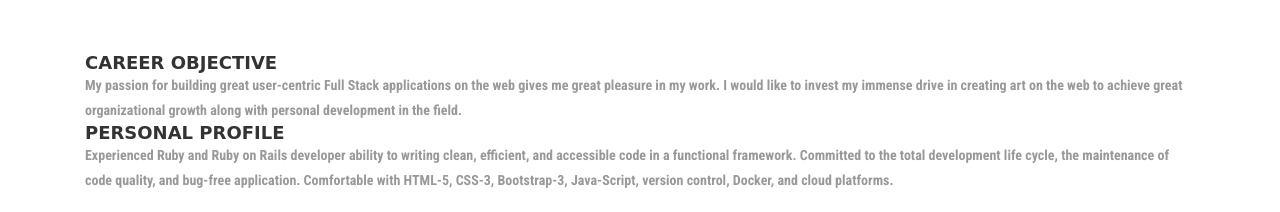
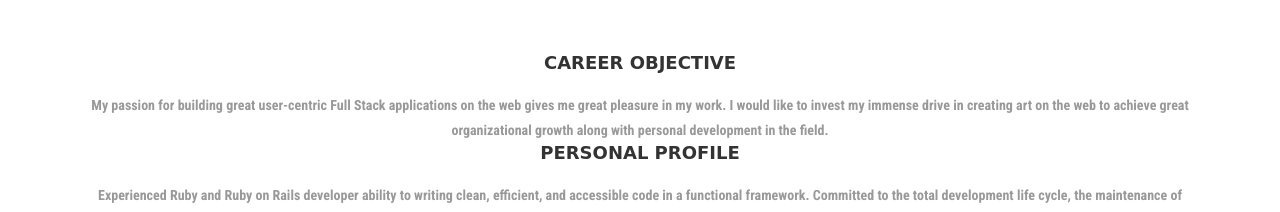
Before and after one commit to adarshkl1310/Adarsh, a plain HTML site: page index.html in a window 1280 px wide. Shown: the part 735-947 px from the top of the page. Drawn offline with Linux system fonts and the light colour scheme; a web font is replaced by a local one.

Commit message:
full update

```diff
--- a/index.html
+++ b/index.html
@@ -88,7 +88,7 @@ License URL: http://creativecommons.org/licenses/by/3.0/
 							<ul class="address-text">
 						    <li><b> </b></li>
 </br>
-					<a href="file/adarshkl.pdf" download="w3logo">
+					<a href="file/adarshkl.pdf" download="adarsh(resume)">
   <button class="btn btn-secondary bg-dark text-white">Resume</button></a>
 
   					</ul>
@@ -131,12 +131,12 @@ License URL: http://creativecommons.org/licenses/by/3.0/
 		<div class="container">
 			<h3 class="title"> About Me</h3>
 			<div class="col-md-12">
-							<h4><b>CAREER OBJECTIVE</b></h4>
-<P><b>My passion for building great user-centric Full Stack applications on the web gives me great pleasure
+							<h4 class="text-center"><b>CAREER OBJECTIVE</b></h4></br>
+<P class="text-center"><b>My passion for building great user-centric Full Stack applications on the web gives me great pleasure
 in my work. I would like to invest my immense drive in creating art on the web to achieve great
 organizational growth along with personal development in the field.</b></P>
-<h4><b>PERSONAL PROFILE</b></h4>
-<P><b>Experienced Ruby and Ruby on Rails developer ability to writing clean, efficient, and accessible code in
+<h4 class="text-center"><b>PERSONAL PROFILE</b></h4></br>
+<P class="text-center"><b>Experienced Ruby and Ruby on Rails developer ability to writing clean, efficient, and accessible code in
 a functional framework. Committed to the total development life cycle, the maintenance of code
 quality, and bug-free application. Comfortable with HTML-5, CSS-3, Bootstrap-3, Java-Script, version
 control, Docker, and cloud platforms.</b></P>
```
